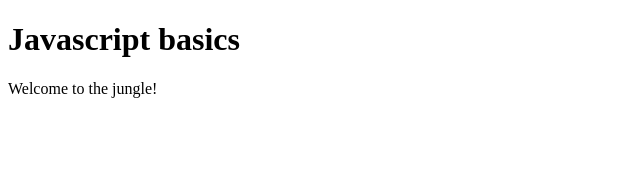
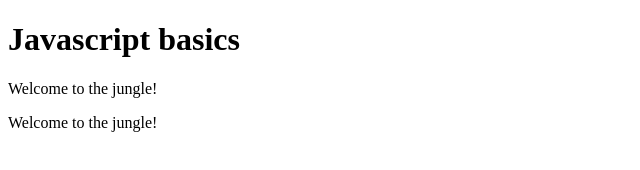
Before and after one commit to MattiaSalnitri/SE2Lab2, a plain HTML site: page index.html in a window 1280 px wide. Shown: the whole page, without its empty margins (0-640 px from the left). Drawn offline with Linux system fonts and the light colour scheme.

Commit message:
fixed bug

```diff
--- a/index.html
+++ b/index.html
@@ -23,6 +23,8 @@
 
       <p>Welcome to the jungle!</p>
 
+       <p>Welcome to the jungle!</p>
+
       <!-- c) Inserting the script right before the closing body -->
       <script>
          alert("Loading as the last element");
```
